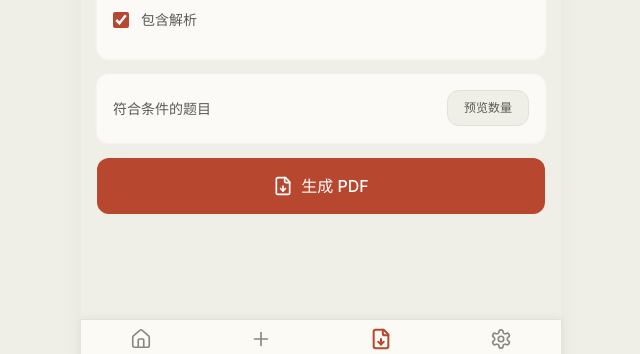
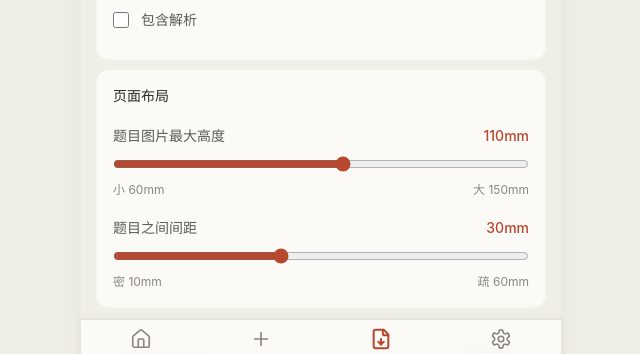
Before and after one commit to xmalle/cuoti, a Next.js app: page /export in a window 1280 px wide. Shown: the part 422-776 px from the top of the page, without its empty margins (319-959 px from the left). Built offline with nearby package versions, Linux system fonts and the light colour scheme; no server answers; the database is empty.

Commit message:
feat: add PDF layout sliders for image height and question gap

```diff
--- a/app/export/page.tsx
+++ b/app/export/page.tsx
@@ -24,7 +24,7 @@ const defaultFilters: ExportFiltersState = {
   difficulty_min: 1,
   difficulty_max: 5,
   group_by_chapter: true,
-  include_analysis: true,
+  include_analysis: false,
 };
 
 export default function ExportPage() {
@@ -33,6 +33,8 @@ export default function ExportPage() {
   const [generating, setGenerating] = useState(false);
   const [previewing, setPreviewing] = useState(false);
   const [statusText, setStatusText] = useState('');
+  const [imageMaxHeight, setImageMaxHeight] = useState(110);
+  const [questionGap, setQuestionGap] = useState(30);
 
   const handlePreview = useCallback(async () => {
     setPreviewing(true);
@@ -58,6 +60,8 @@ export default function ExportPage() {
       await generatePdf(questions, {
         groupByChapter: filters.group_by_chapter,
         includeAnalysis: filters.include_analysis,
+        maxImageHeight: imageMaxHeight,
+        questionGap: questionGap,
         onStatus: (msg) => setStatusText(msg),
       });
       toast.success('PDF 已生成并下载');
@@ -67,13 +71,58 @@ export default function ExportPage() {
       setGenerating(false);
       setStatusText('');
     }
-  }, [filters]);
+  }, [filters, imageMaxHeight, questionGap]);
 
   return (
     <div className="px-4 pt-5 pb-4">
       <h1 className="text-xl font-bold text-ink mb-4">导出 PDF</h1>
 
       <ExportFilters filters={filters} onChange={setFilters} />
+
+      {/* 页面布局选项 */}
+      <div className="mt-3 bg-card rounded-card shadow-card p-4 flex flex-col gap-5">
+        <h3 className="text-sm font-medium text-ink">页面布局</h3>
+
+        <div>
+          <div className="flex items-center justify-between text-sm text-ink-soft mb-2">
+            <span>题目图片最大高度</span>
+            <span className="text-math-accent font-medium">{imageMaxHeight}mm</span>
+          </div>
+          <input
+            type="range"
+            min={60}
+            max={150}
+            step={5}
+            value={imageMaxHeight}
+            onChange={(e) => setImageMaxHeight(Number(e.target.value))}
+            className="w-full accent-math-accent"
+          />
+          <div className="flex justify-between text-xs text-ink-muted mt-1">
+            <span>小 60mm</span>
+            <span>大 150mm</span>
+          </div>
+        </div>
+
+        <div>
+          <div className="flex items-center justify-between text-sm text-ink-soft mb-2">
+            <span>题目之间间距</span>
+            <span className="text-math-accent font-medium">{questionGap}mm</span>
+          </div>
+          <input
+            type="range"
+            min={10}
+            max={60}
+            step={5}
+            value={questionGap}
+            onChange={(e) => setQuestionGap(Number(e.target.value))}
+            className="w-full accent-math-accent"
+          />
+          <div className="flex justify-between text-xs text-ink-muted mt-1">
+            <span>密 10mm</span>
+            <span>疏 60mm</span>
+          </div>
+        </div>
+      </div>
 
       {/* 预览数量 */}
       <div className="mt-4 bg-card rounded-card shadow-card p-4 flex items-center justify-between">
--- a/lib/pdf/generate-pdf.ts
+++ b/lib/pdf/generate-pdf.ts
@@ -6,6 +6,8 @@ import { stitchImageUrls } from '@/lib/image/stitch';
 interface ExportOptions {
   groupByChapter: boolean;
   includeAnalysis: boolean;
+  maxImageHeight?: number;
+  questionGap?: number;
   onProgress?: (done: number, total: number) => void;
   onStatus?: (msg: string) => void;
 }
@@ -19,9 +21,9 @@ const marginX = 15;
 const marginTop = 15;
 const marginBottom = 15;
 const contentWidth = pageWidth - marginX * 2;
-const maxImageHeight = 130; // 单张图片最大高度
+const defaultMaxImageHeight = 110; // 默认单张图片最大高度
 const imageBottomGap = 6; // 图片与下方内容间距
-const questionGap = 25; // 题目之间留白，方便手写
+const defaultQuestionGap = 30; // 默认题目之间留白
 
 // 将图片 URL 转为 base64 data URL（解决 iOS Safari 跨域问题）
 async function imageUrlToBase64(url: string): Promise<string> {
@@ -124,7 +126,13 @@ function addTextImage(
 
 // 生成 PDF（单题流式布局，控制图片尺寸）
 export async function generatePdf(questions: Question[], options: ExportOptions): Promise<void> {
-  const { groupByChapter, onProgress, onStatus } = options;
+  const {
+    groupByChapter,
+    onProgress,
+    onStatus,
+    maxImageHeight = defaultMaxImageHeight,
+    questionGap = defaultQuestionGap,
+  } = options;
 
   const pdf = new jsPDF({ orientation: 'portrait', unit: 'mm', format: 'a4' });
   let questionIndex = 0;
@@ -150,7 +158,7 @@ export async function generatePdf(questions: Question[], options: ExportOptions)
         yPos = marginTop;
       }
 
-      yPos = await renderQuestion(pdf, q, questionIndex, marginX, yPos, contentWidth);
+      yPos = await renderQuestion(pdf, q, questionIndex, marginX, yPos, contentWidth, maxImageHeight);
       yPos += questionGap;
     }
   }
@@ -191,7 +199,8 @@ async function renderQuestion(
   index: number,
   x: number,
   y: number,
-  width: number
+  width: number,
+  maxImageHeight: number
 ): Promise<number> {
   let yPos = y;
 
@@ -215,17 +224,17 @@ async function renderQuestion(
     const urls = questionImages.map((img) => getPublicImageUrl(img.storage_path));
     try {
       const stitchedBase64 = await stitchImageUrls(urls, 'vertical', 0);
-      yPos = await addImageToPdf(pdf, stitchedBase64, x, yPos, width);
+      yPos = await addImageToPdf(pdf, stitchedBase64, x, yPos, width, maxImageHeight);
     } catch {
       for (const imgData of questionImages) {
         const url = getPublicImageUrl(imgData.storage_path);
-        yPos = await addImageToPdf(pdf, url, x, yPos, width);
+        yPos = await addImageToPdf(pdf, url, x, yPos, width, maxImageHeight);
       }
     }
   } else {
     for (const imgData of questionImages) {
       const url = getPublicImageUrl(imgData.storage_path);
-      yPos = await addImageToPdf(pdf, url, x, yPos, width);
+      yPos = await addImageToPdf(pdf, url, x, yPos, width, maxImageHeight);
     }
   }
 
@@ -244,7 +253,8 @@ async function addImageToPdf(
   url: string,
   x: number,
   yPos: number,
-  imgWidth: number
+  imgWidth: number,
+  maxImageHeight: number
 ): Promise<number> {
   const base64 = await imageUrlToBase64(url);
   const { img, w, h } = await loadImage(base64);
@@ -252,7 +262,7 @@ async function addImageToPdf(
   const ratio = h / w;
   let imgHeight = imgWidth * ratio;
 
-  // 高度超过 130mm 时等比例缩小
+  // 高度超过限制时等比例缩小
   if (imgHeight > maxImageHeight) {
     imgHeight = maxImageHeight;
     imgWidth = imgHeight / ratio;
```
